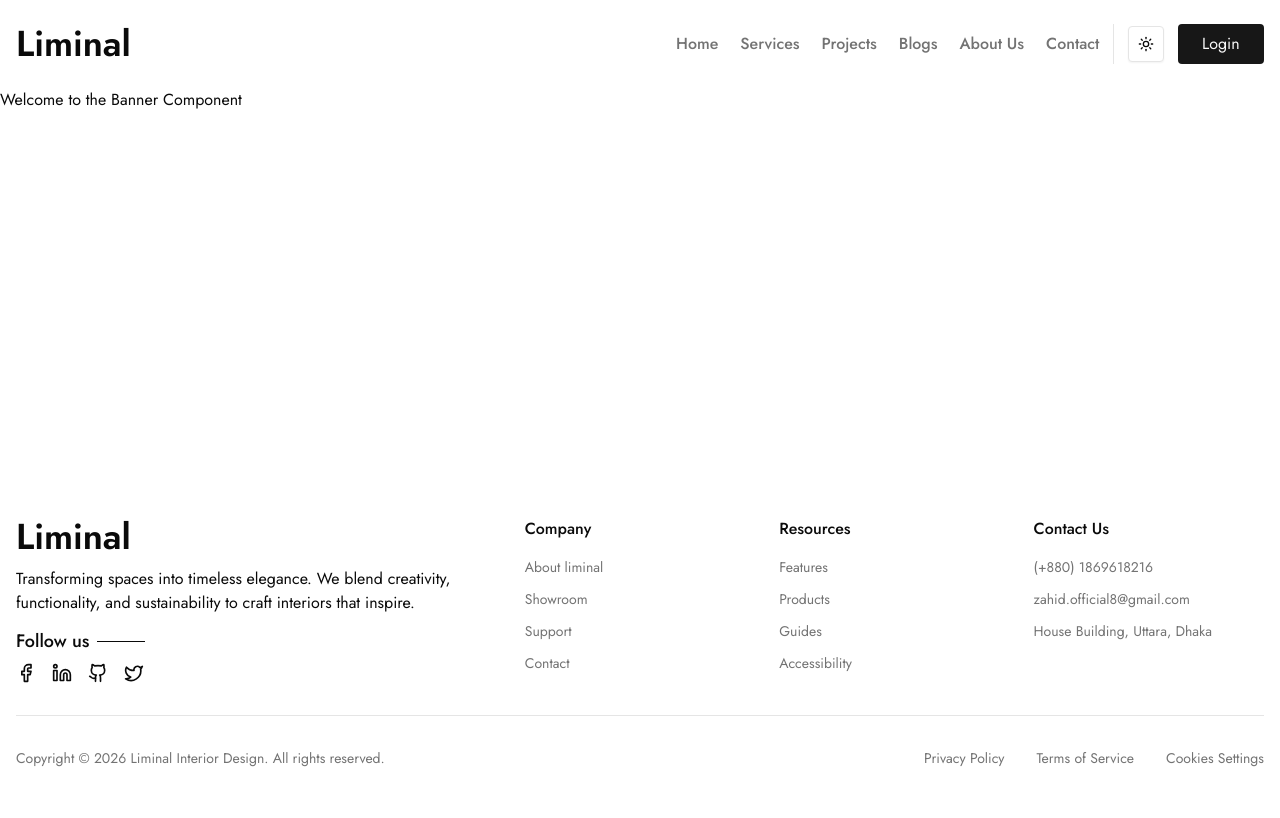
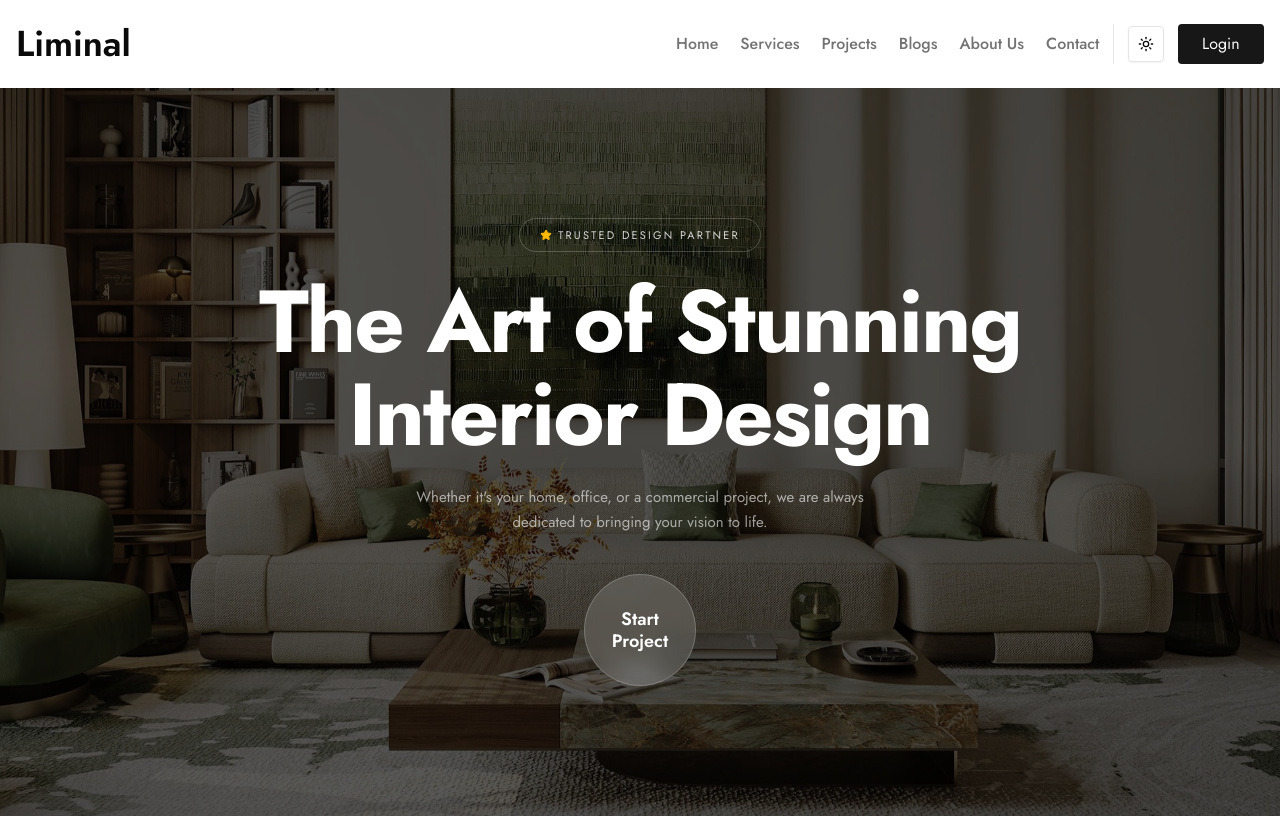
Before and after one commit to zahid-official/liminal-frontend, a Next.js app: page / in a window 1280 px wide. Shown: the top 818 px of the page. Built offline with nearby package versions, Linux system fonts and the light colour scheme.

Commit message:
feat: add home page hero banner component with background image

```diff
--- a/src/components/modules/public/home/Banner.tsx
+++ b/src/components/modules/public/home/Banner.tsx
@@ -1,9 +1,48 @@
+import Link from "next/link";
+import { Star } from "lucide-react";
+
 // Banner Component
 const Banner = () => {
   return (
-    <div>
-      <h1>Welcome to the Banner Component</h1>
-    </div>
+    <section
+      id="hero-banner"
+      className="relative min-h-[calc(100vh-72px)] flex items-center justify-center bg-[url('/assets/bg-banner.jpg')] bg-no-repeat bg-cover sm:bg-bottom bg-center"
+    >
+      {/* Dark Overlay */}
+      <div className="absolute inset-0 bg-black/65" />
+
+      {/* Content */}
+      <div className="relative z-10 flex flex-col items-center text-center px-4 max-w-4xl mx-auto gap-6">
+        {/* Badge */}
+        <span className="inline-flex items-center justify-center gap-1.5 text-[11px] tracking-[0.2em] uppercase text-white/80 border border-white/20 rounded-full px-5 py-2">
+          <Star className="size-3 fill-amber-400 text-amber-400" />
+          Trusted Design Partner
+        </span>
+
+        {/* Heading */}
+        <h1 className="text-5xl md:text-7xl lg:text-[5.5rem] font-bold text-white leading-[1.05] tracking-tight">
+          The Art of Stunning
+          <br />
+          Interior Design
+        </h1>
+
+        {/* Description */}
+        <p className="max-w-lg text-sm md:text-[15px] text-white/60 leading-relaxed">
+          Whether it&apos;s your home, office, or a commercial project, we are
+          always dedicated to bringing your vision to life.
+        </p>
+
+        {/* CTA Button */}
+        <Link
+          href="/contact"
+          className="mt-4 size-24 md:size-28 rounded-full bg-white/15 backdrop-blur-sm border border-white/20 flex items-center justify-center text-white text-sm md:text-lg font-semibold leading-tight text-center hover:bg-white/25 transition-colors duration-300"
+        >
+          Start
+          <br />
+          Project
+        </Link>
+      </div>
+    </section>
   );
 };
 
```
Also changed, not shown: public/assets/bg-banner.jpg (added).
